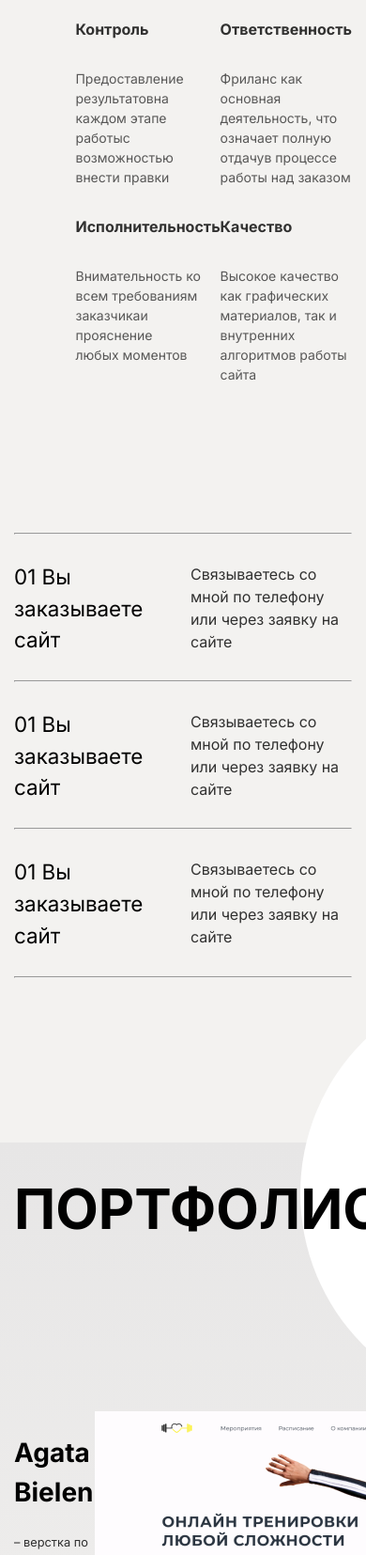
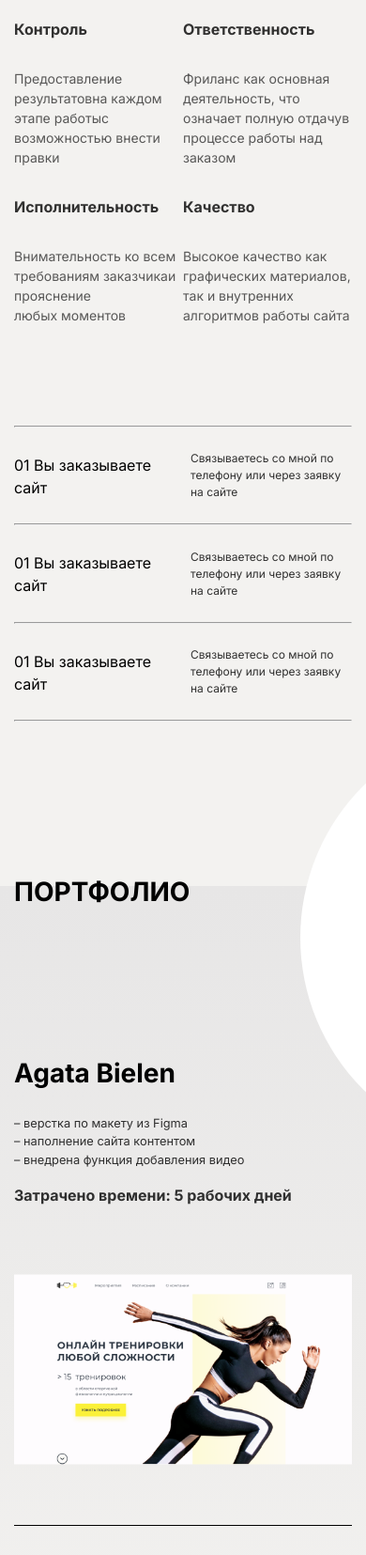
Before and after one commit to FryOS/portfolio-module02, a website built with webpack: page src/index.html in a window 390 px wide. Shown: the part 1636-3291 px from the top of the page at 94% size. Built offline with nearby package versions, Linux system fonts and the light colour scheme.

Commit message:
Mobile 12/11

```diff
--- a/src/styles/main.scss
+++ b/src/styles/main.scss
@@ -273,6 +273,9 @@ body {
     grid-template-rows: repeat(2, 1fr);
     padding-top: 6rem;
     margin-bottom: 18rem;
+    @media (max-width: $r_tab) {
+      margin-bottom: 9rem;
+    }
   }
   &__order {
   }
@@ -294,6 +297,9 @@ body {
       line-height: 150%;
       font-weight: 400;
       margin: 3rem 0 2.8rem 0;
+      @media (max-width: $r_tab) {
+        font-size: 16px;
+      }
     }
     &-item2 {
       display: flex;
@@ -322,18 +328,34 @@ body {
 .item-1 {
   grid-column: 3/4;
   grid-row: 1/2;
+  @media (max-width: $r_tab) {
+    grid-column: 1/3;
+    grid-row: 1/2;
+  }
 }
 .item-2 {
   grid-column: 4/5;
   grid-row: 1/2;
+  @media (max-width: $r_tab) {
+    grid-column: 3/5;
+    grid-row: 1/2;
+  }
 }
 .item-3 {
   grid-column: 3/4;
   grid-row: 2/3;
+  @media (max-width: $r_tab) {
+    grid-column: 1/3;
+    grid-row: 2/3;
+  }
 }
 .item-4 {
   grid-column: 4/5;
   grid-row: 2/3;
+  @media (max-width: $r_tab) {
+    grid-column: 3/5;
+    grid-row: 2/3;
+  }
 }
 
 .user__text {
@@ -355,6 +377,9 @@ body {
   line-height: 150%;
   color: #010101;
   opacity: 0.8;
+  @media (max-width: $r_tab) {
+    font-size: 12px;
+  }
 }
 
 .button-project {
@@ -563,6 +588,9 @@ body {
 .portfolio {
   margin-bottom: 18rem;
   position: relative;
+  @media (max-width: $r_tab) {
+    margin-bottom: 8rem;
+  }
   &::before {
     content: "";
     width: 100%;
@@ -590,6 +618,9 @@ body {
     // background-color: #f3f2f0;
     padding: 90px 0px 90px 0px;
     position: relative;
+    @media (max-width: $r_tab) {
+      padding: 45px 0px 45px 0px;
+    }
   }
   &__title {
   }
@@ -600,6 +631,9 @@ body {
     line-height: 90px;
     text-transform: uppercase;
     color: #010101;
+    @media (max-width: $r_tab) {
+      font-size: 28px;
+    }
   }
   &__info__h2 {
     font-style: normal;
@@ -632,9 +666,30 @@ body {
     border-bottom: 1px solid $black;
     padding-top: 5rem;
     padding-bottom: 5rem;
+    @media (max-width: $r_tab) {
+      flex-direction: column;
+      padding-bottom: 1rem;
+    }
+  }
+  &__link {
+  }
+  &__image {
+    position: relative;
+    max-width: 560px;
+    height: 315px;
+    position: relative;
   }
   &__img {
-    z-index: 2;
+    width: 100%;
+    height: 315px;
+    position: absolute;
+    left: 50%;
+    top: 50%;
+    transform: translate(-50%, -50%);
+    object-fit: cover;
+    @media (max-width: $r_tab) {
+      object-fit: contain;
+    }
   }
 }
 
@@ -646,6 +701,9 @@ body {
     line-height: 150%;
     padding-bottom: 8rem;
     max-width: 800px;
+    @media (max-width: $r_tab) {
+      font-size: 16px;
+    }
   }
   &__img {
     width: 40px;
@@ -674,6 +732,10 @@ body {
     margin-top: 50px;
     gap: 80px;
     margin-bottom: 164px;
+    @media (max-width: $r_tab) {
+      grid-template-columns: repeat(1, 1fr);
+      gap: 40px;
+    }
   }
   &__item {
     display: flex;
@@ -692,7 +754,7 @@ body {
   &__grid {
     display: grid;
     grid-template-columns: repeat(4, 1fr);
-    grid-template-rows: repeat(2, 1fr);
+    grid-template-rows: 14.7rem 14.7rem;
     margin-bottom: 13rem;
     // gap: 80px;
   }
```
